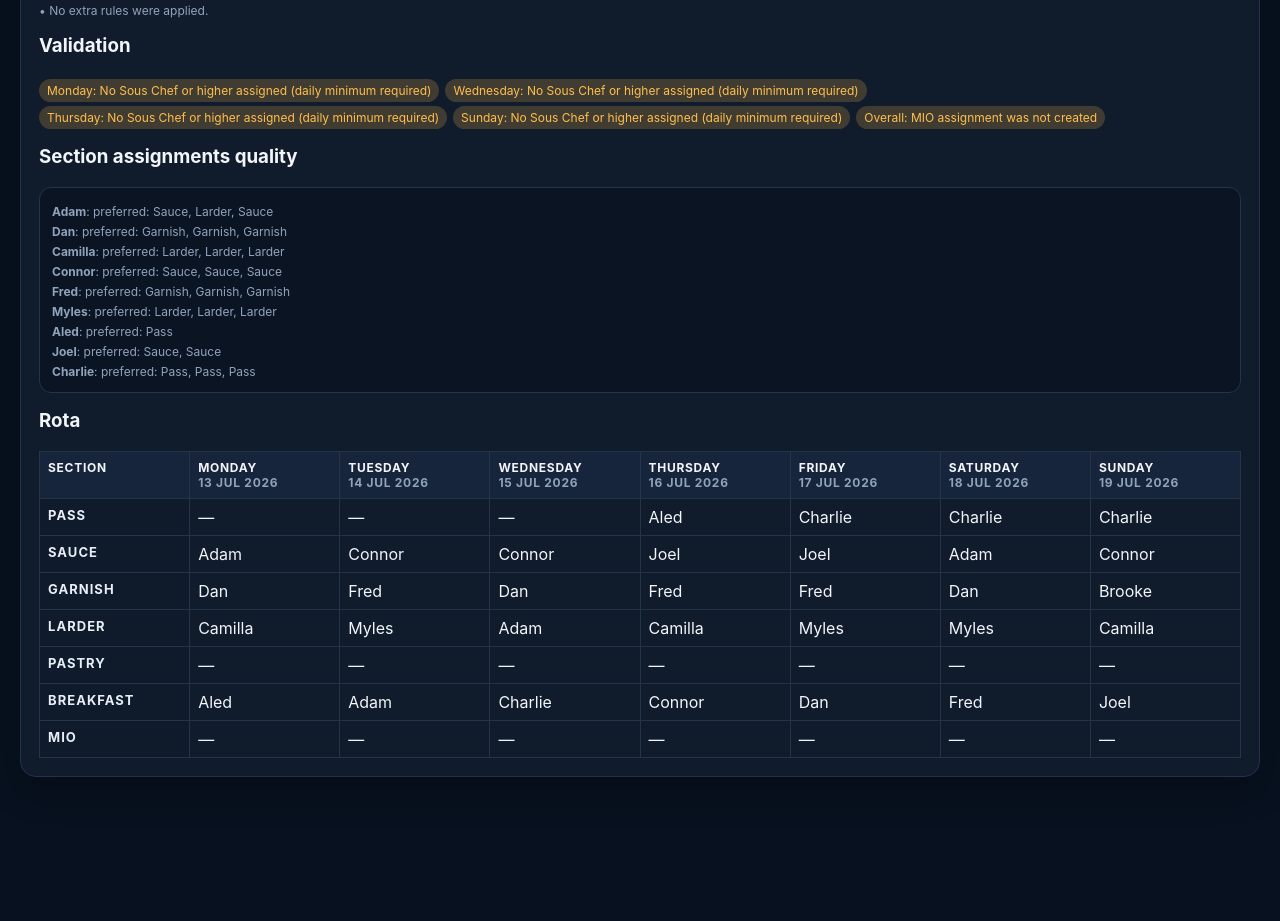
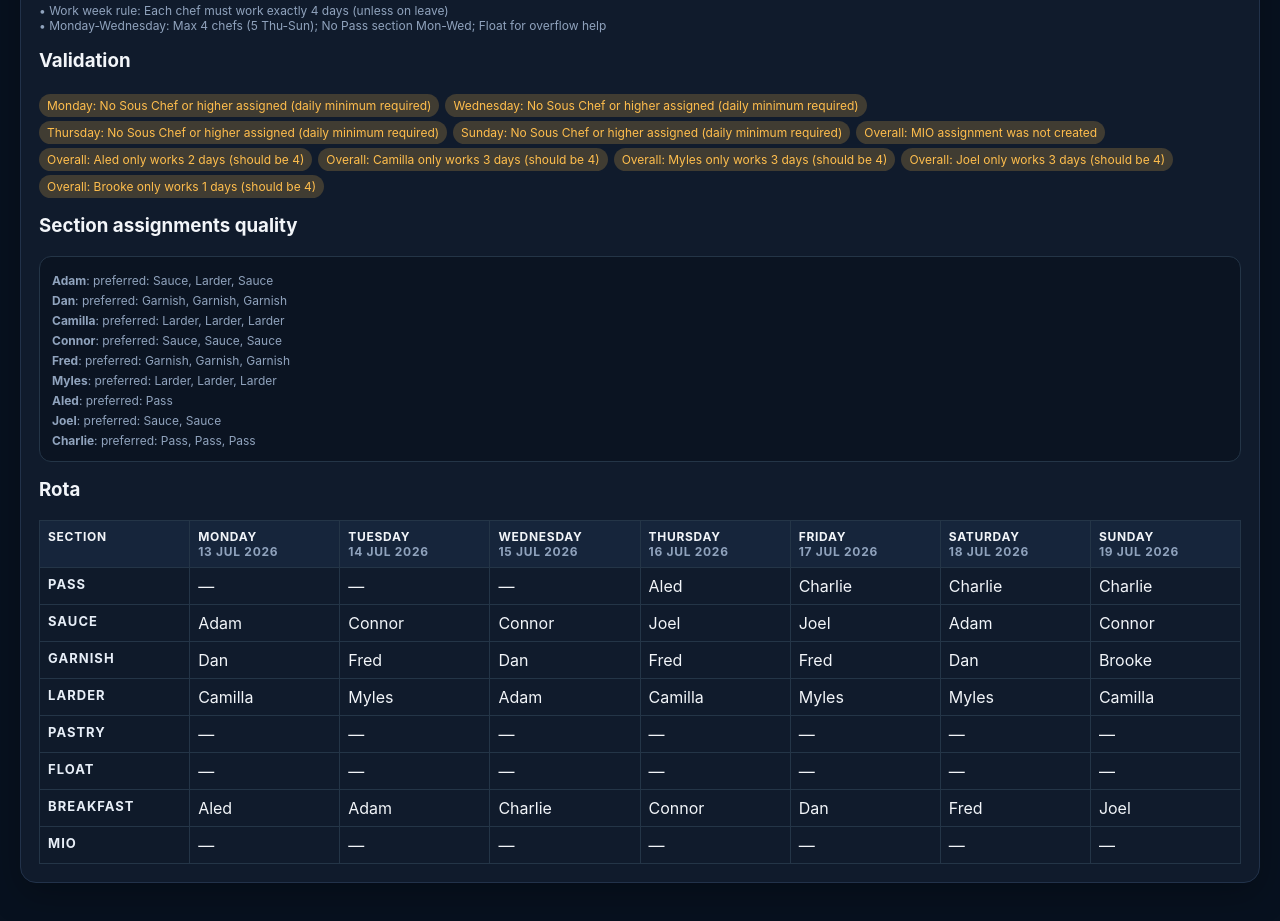
Before and after one commit to danielbell87/GT-rota-builder, a plain HTML site: page GT Rota builder.html in a window 1280 px wide. Shown: the part 2332-3253 px from the top of the page. Before the commit the page ends 3187 px from the top, so only its background shows below. Drawn offline with Linux system fonts and the light colour scheme.

Commit message:
Implement 4-day work week rule, Float section for overflow chefs, Mon-Wed 4-chef limit with event override, and remove Pass requirement Mon-Wed

```diff
--- a/GT Rota builder.html
+++ b/GT Rota builder.html
@@ -460,7 +460,12 @@
     }
 
     function getRequiredChefCount(dayName, weeklyAdjustments){
-      return (['Monday','Tuesday','Wednesday'].includes(dayName) ? 4 : 5) + (weeklyAdjustments?.extraChefs || 0);
+      // Mon-Wed: 4 chefs + any event override. Thu-Sun: 5 chefs
+      const baseCount = ['Monday','Tuesday','Wednesday'].includes(dayName) ? 4 : 5;
+      const eventExtra = (weeklyAdjustments?.extraChefs || 0);
+      // Only apply event extra on Mon-Wed if it applies
+      const isMonWed = ['Monday','Tuesday','Wednesday'].includes(dayName);
+      return isMonWed ? baseCount + eventExtra : baseCount;
     }
 
     function getCoreSections(dayName, weeklyAdjustments){
@@ -699,13 +704,34 @@
       const breakfastCount = rota.filter(item=>item.assignments.some(a=>a.section==='Breakfast')).length;
       const requiredDays = rota.length;
       if (breakfastCount < 7) issues.push('Some days are missing breakfast coverage');
-      if (!rota.every(item=>item.chefs.length >= 4 && item.chefs.length <= 6)) issues.push('Some days do not meet the required chef count');
       if (weeklyAdjustments.extraChefs > 0 && requiredDays < 7) issues.push('Weekly input requested extra cover but the plan was not fully built');
       if (!mioAssigned) issues.push('MIO assignment was not created');
 
       // Validate breakfast constraint: no chef should work breakfast more than once per week
       Object.entries(breakfastCounts).forEach(([chef, count])=>{
         if (count > 1) issues.push(`${chef} worked breakfast ${count} times (max 1 per week)`);
+      });
+
+      // Validate 4-day work week: each chef should work exactly 4 days (unless unavailable)
+      Object.entries(shifts).forEach(([chef, shiftCount])=>{
+        const availableDays = 7; // All 7 days
+        const unavailable = state.availability.filter(entry=>
+          entry.chef === chef && (entry.type === 'Annual Leave' || entry.type === 'Unavailable')
+        ).length > 0;
+        if (shiftCount !== 4 && !unavailable) {
+          if (shiftCount < 4) issues.push(`${chef} only works ${shiftCount} days (should be 4)`);
+          if (shiftCount > 4) issues.push(`${chef} works ${shiftCount} days (max 4)`);
+        }
+      });
+
+      // Validate Monday-Wednesday has max 4 chefs (unless event override)
+      rota.slice(0, 3).forEach(day=>{
+        if (day.chefs.length > 4) {
+          const eventHasOverride = weeklyAdjustments.extraChefs > 0;
+          if (!eventHasOverride) {
+            issues.push(`${day.dayName}: ${day.chefs.length} chefs assigned (Mon-Wed max 4 unless event)`);
+          }
+        }
       });
 
       const summary = Object.entries(chefDayCounts).map(([name,count])=>({
@@ -752,6 +778,8 @@
       if (inputs.mioChef) {
         ruleNotes.push(`MIO selection: ${inputs.mioChef}`);
       }
+      ruleNotes.push(`Work week rule: Each chef must work exactly 4 days (unless on leave)`);
+      ruleNotes.push(`Monday-Wednesday: Max 4 chefs (5 Thu-Sun); No Pass section Mon-Wed; Float for overflow help`);
       const rulesApplied = ruleNotes.length ? ruleNotes.map(note=>`<div class="small">• ${note}</div>`).join('') : '<div class="small">• No extra rules were applied.</div>';
 
       // Generate quality explanation
@@ -778,10 +806,17 @@
       });
       const qualityBox = qualityNotes.length ? `<div style="background:#0b1422;border:1px solid #243547;border-radius:12px;padding:12px;margin-top:8px">${qualityNotes.join('<br>')}</div>` : '';
 
-      const sectionRows = ['Pass','Sauce','Garnish','Larder','Pastry','Breakfast','MIO'];
+      const sectionRows = ['Pass','Sauce','Garnish','Larder','Pastry','Float','Breakfast','MIO'];
       const dayHeaders = result.rota.map(day=>`<th>${day.dayName}<br><span class="small">${formatDate(day.date)}</span></th>`).join('');
       const sectionCells = sectionRows.map(section=>{
         const cells = result.rota.map(day=>{
+          if (section === 'Float') {
+            // Float chefs: chefs not assigned to core sections
+            const coreAssignments = day.assignments.filter(a=>['Pass','Sauce','Garnish','Larder','Pastry','Breakfast'].includes(a.section)).map(a=>a.chef);
+            const floatChefs = day.chefs.filter(chef=>!coreAssignments.includes(chef));
+            const value = floatChefs.length ? floatChefs.join(', ') : '—';
+            return `<td>${value}</td>`;
+          }
           const matches = day.assignments.filter(assignment=>assignment.section===section);
           const value = matches.length ? matches.map(assignment=>assignment.chef).join(', ') : '—';
           return `<td>${value}</td>`;
```
Also changed, not shown: index.html (+38 -3 lines), 1 other file.
